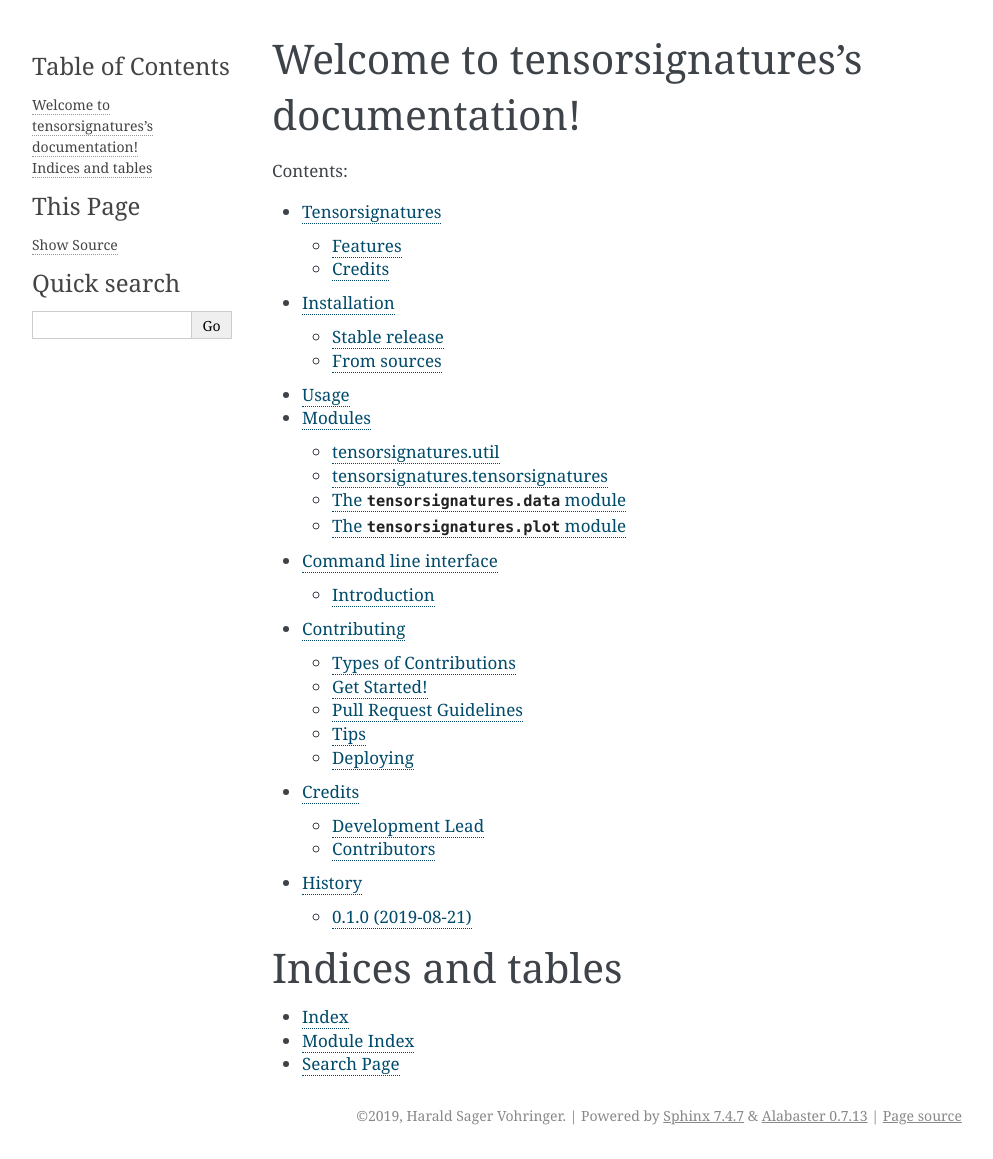
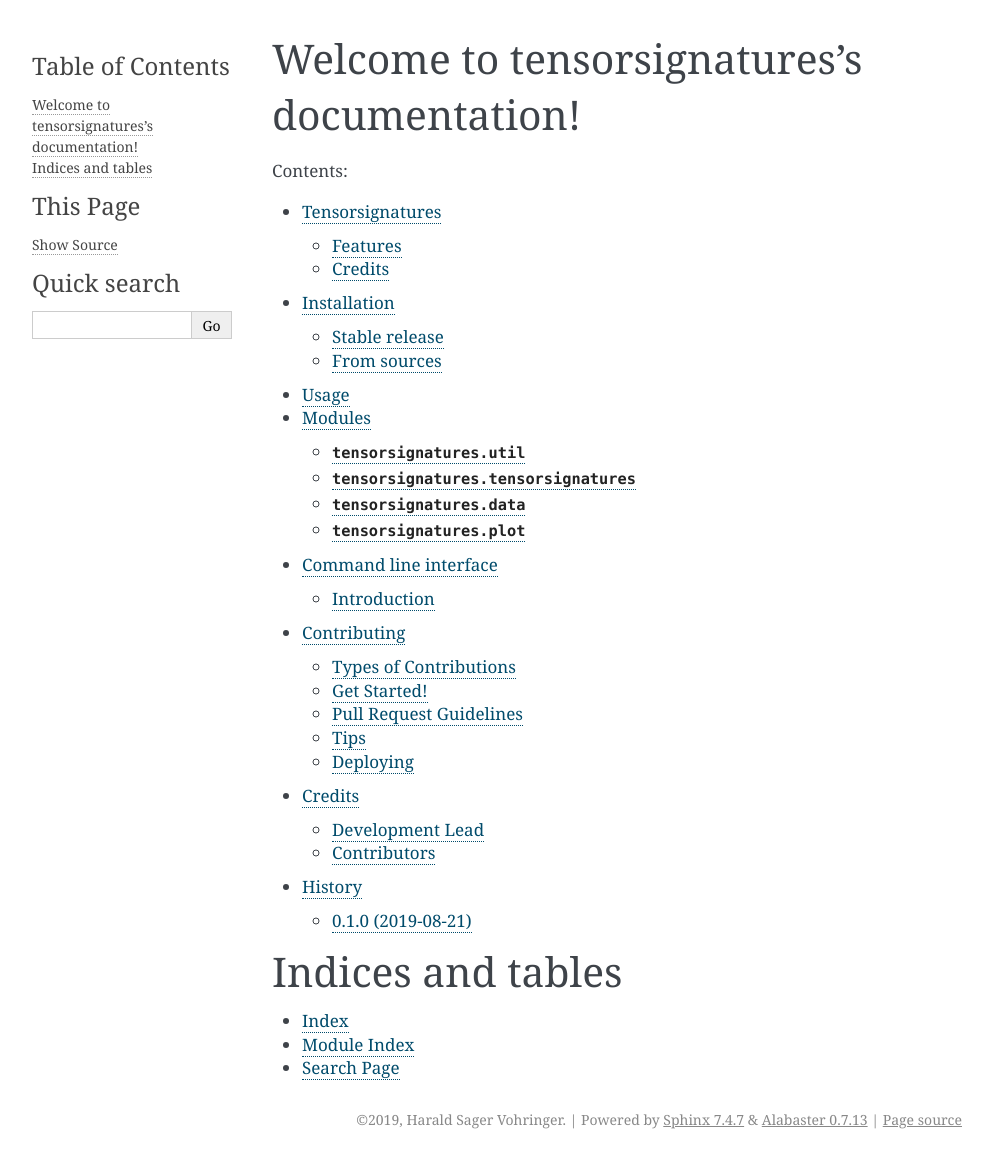
Before and after one commit to sagar87/tensorsignatures, a Sphinx documentation site: the page built from docs/index.rst, in a window 1280 px wide. Shown: the whole page, without its empty margins (148-1141 px from the left). Built offline with Sphinx 7.4.7, drawn with Linux system fonts in a browser that asks for light colours.

```diff
--- a/docs/modules.rst
+++ b/docs/modules.rst
@@ -4,8 +4,8 @@
 Modules
 =======
 
-tensorsignatures.util
----------------------
+:code:`tensorsignatures.util`
+----------------------------
 
 The util module contains classes and functions to run tensorsignatures.
 
@@ -16,16 +16,16 @@
 
 
 
-tensorsignatures.tensorsignatures
----------------------------------
+:code:`tensorsignatures.tensorsignatures`
+-----------------------------------------
 
 The train module contains the train function used to train a model.
 
 .. automodule:: tensorsignatures.tensorsignatures
    :members:
 
-The :code:`tensorsignatures.data` module
-----------------------------------------
+:code:`tensorsignatures.data`
+-----------------------------
 
 The :code:`data` module contains the :code:`TensorSignaturesData` class, which
 is can be used to create sample data for simulation purposes.
@@ -34,8 +34,8 @@
    :members:
 
 
-The :code:`tensorsignatures.plot` module
-----------------------------------------
+:code:`tensorsignatures.plot`
+-----------------------------
 
 The :code:`plot` contains various functions to plot extracted signatures,
 exposures and tensorfactors.
```
